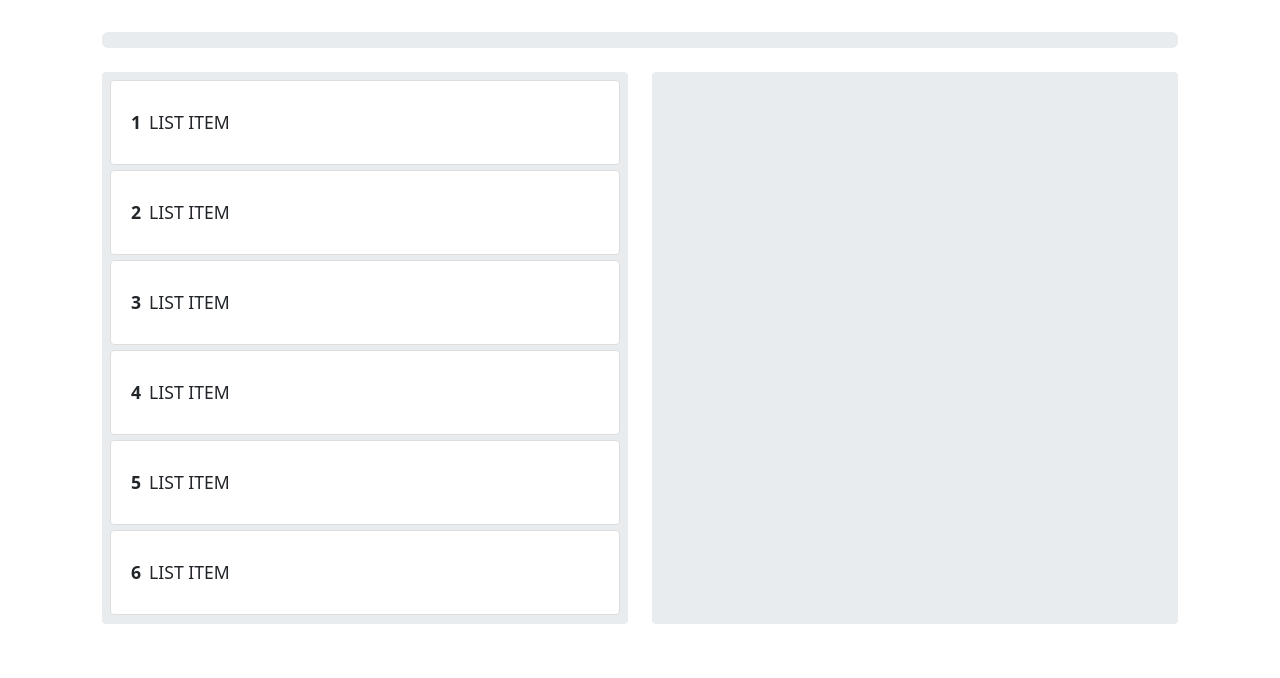
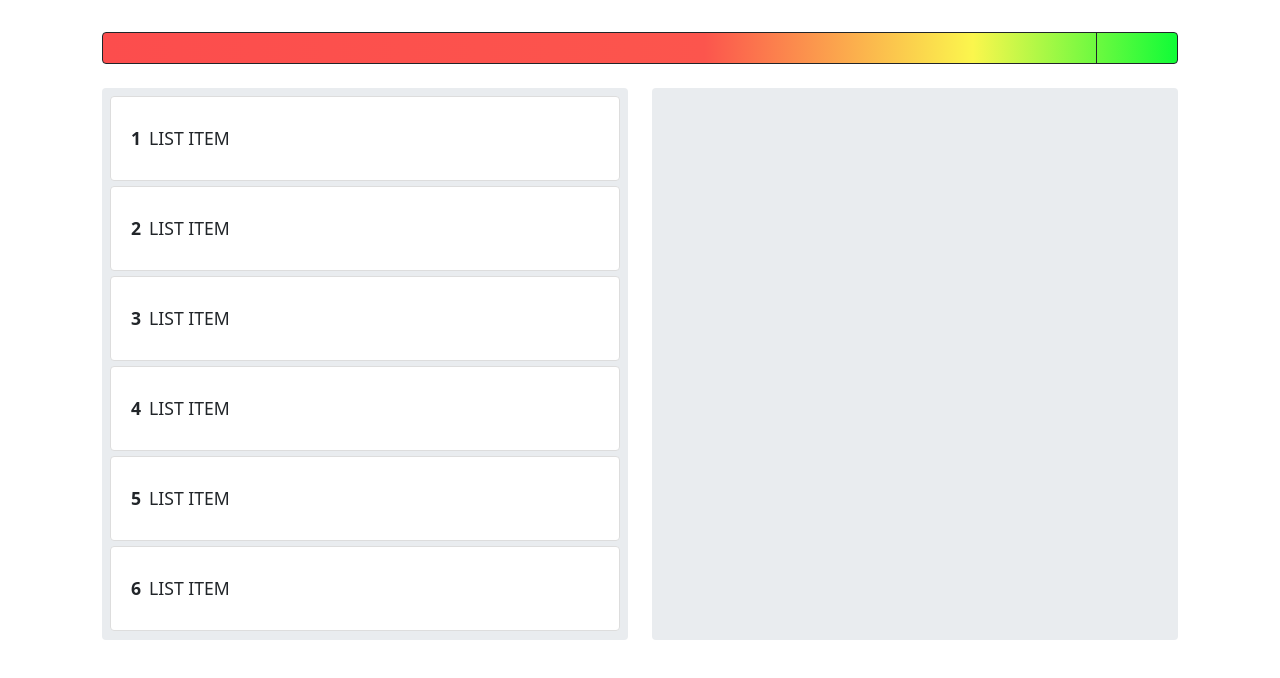
Before and after one commit to everettanthony/drag-drop, a plain HTML site: page index.html in a window 1280 px wide. Drawn offline with Linux system fonts and the light colour scheme.

Commit message:
Style updates on progress bar

```diff
--- a/css/styles.css
+++ b/css/styles.css
@@ -48,6 +48,10 @@
 	margin-bottom: 5px;
 }
 
+.drag-item:hover {
+	cursor: move;
+}
+
 .drag-item.dragging {
 	background-color: transparent;
 	border: 1px solid #ccc;
@@ -70,6 +74,20 @@
 	color: transparent;
 }
 
-.sortable-chosen {
-	cursor: move;
+.drag-progress {
+	background: rgb(252,77,77);
+	background: linear-gradient(90deg, rgba(252,77,77,1) 0%, rgba(252,85,77,1) 56%, rgba(251,246,77,1) 81%, rgba(16,252,55,1) 100%);
+	border: 1px solid #212529;
+	border-radius: 4px;
+	height: 2rem;
+	position: relative;
 }
+
+.drag-milestone {
+	background-color: #212529;
+	height: 100%;
+	position: absolute;
+	right: 80px;
+	top: 0;
+	width: 1px;
+}
--- a/index.html
+++ b/index.html
@@ -13,13 +13,14 @@
 		<div class="row mb-4">
 			<div class="col-12">
 				<div class="progress drag-progress">
-				  <div class="progress-bar progress-bar-striped progress-bar-animated"
+				  <div class="progress-bar"
 						   role="progressbar"
 						   aria-label="Basic example"
 						   aria-valuenow="0"
 						   aria-valuemin="0"
 						   aria-valuemax="100">
 					</div>
+					<div class="drag-milestone"></div>
 				</div>
 			</div>
 		</div>
```
